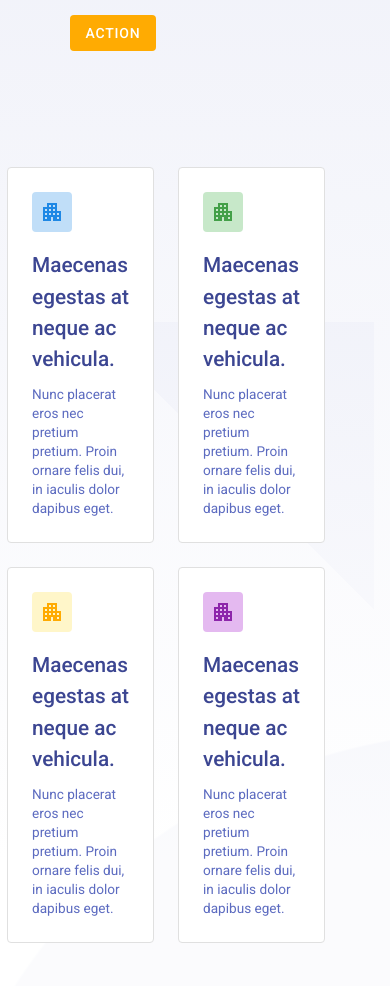
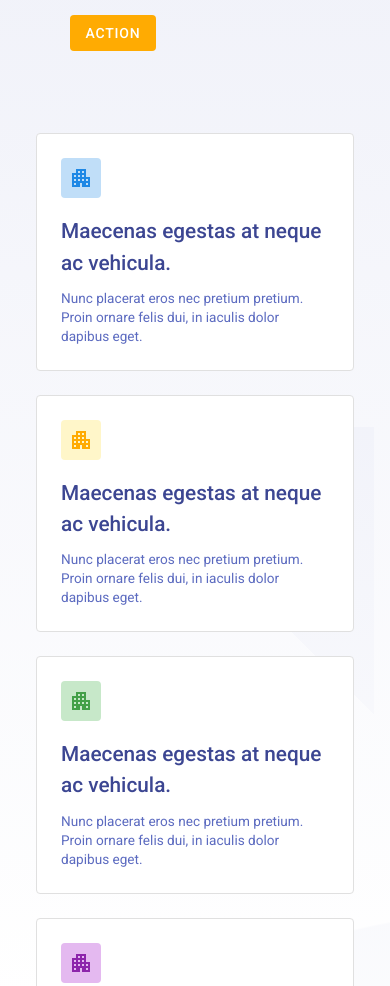
Before and after one commit to doforever/shuffle-task1, a website: page index.html in a window 390 px wide. Shown: the part 490-1476 px from the top of the page. Drawn offline with Linux system fonts and the light colour scheme.

Commit message:
Implement RWD

```diff
--- a/index.html
+++ b/index.html
@@ -24,7 +24,7 @@
       </article>
       <div class="col-sm-12 col-lg-6">
         <div class="row section__boxes">
-          <div class="col-sm-6">
+          <div class="col-sm-12 col-md-6">
             <div class="box">
               <div class="box__icon-wrapper">
                 <svg class="box__icon" viewBox="0 0 24 24" aria-hidden="true">
@@ -56,7 +56,7 @@
               </p>
             </div>
           </div>
-          <div class="col-sm-6">
+          <div class="col-sm-12 col-md-6">
             <div class="box">
               <div class="box__icon-wrapper box__icon-wrapper--success">
                 <svg class="box__icon" viewBox="0 0 24 24" aria-hidden="true">
--- a/sass/components/_section.scss
+++ b/sass/components/_section.scss
@@ -1,4 +1,5 @@
 @use 'sass:color';
+@use 'sass:math';
 
 .section {
   background-color: color.scale($color-primary, $lightness: 88%);
@@ -38,12 +39,11 @@
   }
 
   &__boxes {
-    padding: 34px 17px 55px 0;
-    margin-left: -17px;
+    // padding: 34px 17px 55px 0;
     height: 100%;
 
     >*{
-      padding-left: 0;
+      padding: 0 math.div($base-padding, 2);
       justify-content: flex-start;
     }
 
@@ -52,3 +52,16 @@
     }
   }
 }
+
+@media(min-width: $size-lg) {
+  .section {
+    &__boxes {
+    padding: 34px 17px 55px 0;
+    margin-left: -17px;
+
+      >*{
+        padding: 0 $base-padding 0 0;
+      }
+    }
+  }
+}
```
Also changed, not shown: css/style.css, 1 other file.
